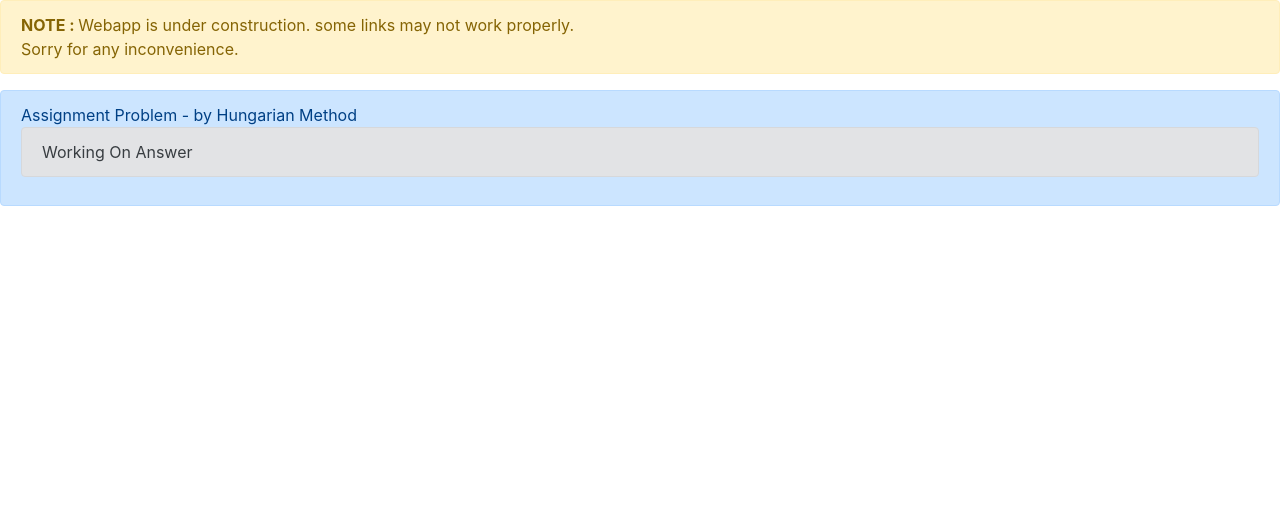
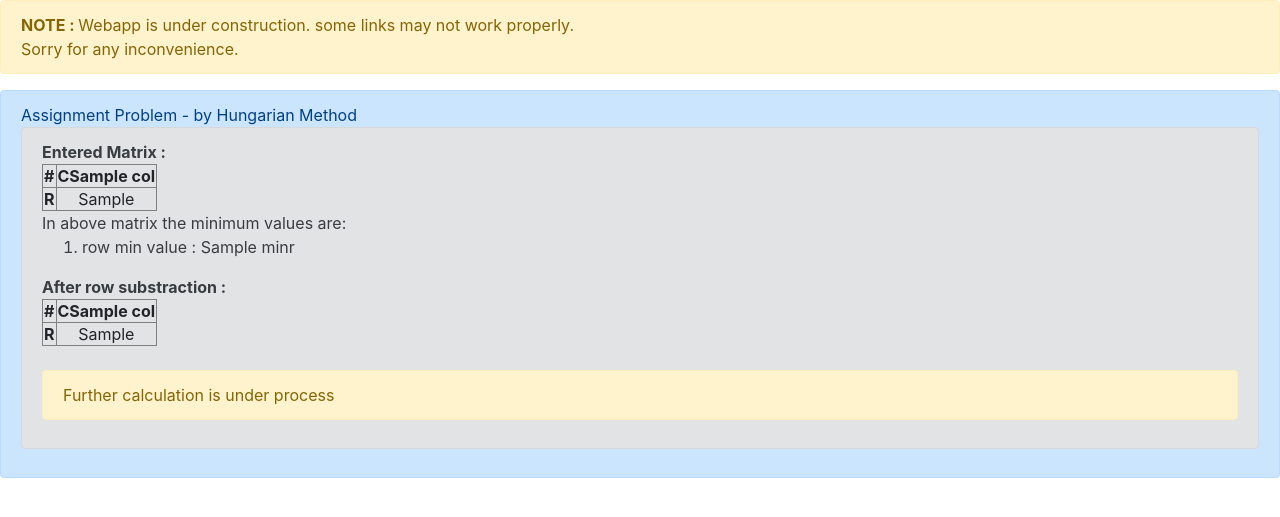
Before and after one commit to ajay1salunkhe/learn, a Django app: template tutorial/templates/opt_tech/ass_problem_ans.html in a window 1280 px wide. Shown: the part 56-573 px from the top of the page. Run offline with Django 3.2, Linux system fonts and the light colour scheme; the template is opened without the code that fills it: most values are stand-ins (such as "Sample title", 1, 10 or a date in 2020); some libraries are stand-ins or nearby versions.

Commit message:
improved ass problem

```diff
--- a/tutorial/templates/opt_tech/ass_problem_ans.html
+++ b/tutorial/templates/opt_tech/ass_problem_ans.html
@@ -4,7 +4,63 @@
 <div class="alert alert-primary" role="alert">
     Assignment Problem - by Hungarian Method
     <div class="alert alert-secondary" role="alert">
-      Working On Answer
+      <b>Entered Matrix : </b><br>
+      <table border="1">
+          <thead>
+              <tr>
+                <th scope="col">#</th>
+                {% for c in cols %}
+                <th scope="col">C{{c}}</th>
+                {% endfor %}
+              </tr>
+          </thead>
+
+          <tbody>
+              {% for r in l1 %}
+                <tr>
+                  <th scope="row">R</th>
+                  {% for x in r %}
+                    <td><center>{{ x }}</center></td>
+                  {% endfor %}
+                </tr>
+              {% endfor %}
+            </tbody>
+      </table>
+
+      In above matrix the minimum values are:<br>
+      <ol type="1">
+        {% for o in minr %}
+          <li> row min value : {{ o }}</li>
+        {% endfor %}
+      </ol>
+
+      <b>After row substraction :</b>
+      <table border="1">
+          <thead>
+              <tr>
+                <th scope="col">#</th>
+                {% for c in cols %}
+                <th scope="col">C{{c}}</th>
+                {% endfor %}
+              </tr>
+          </thead>
+
+          <tbody>
+              {% for r in l2 %}
+                <tr>
+                  <th scope="row">R</th>
+                  {% for x in r %}
+                    <td><center>{{ x }}</center></td>
+                  {% endfor %}
+                </tr>
+              {% endfor %}
+            </tbody>
+      </table>
+      <br>
+      <div class="alert alert-warning" role="alert">
+        Further calculation is under process
+      </div>
+
     </div>
 </div>
 {% endblock %}
--- a/tutorial/templates/opt_tech/ass_problem_next.html
+++ b/tutorial/templates/opt_tech/ass_problem_next.html
@@ -7,7 +7,7 @@
       Enter Matrix :
       <form method="POST" enctype="multipart/form-data">
         {% csrf_token %}
-        <table class="table table-bordered">
+        <table border="1">
             <thead>
               <tr>
                 <th scope="col">#</th>
@@ -21,7 +21,7 @@
                 <tr>
                   <th scope="row">R{{r}}</th>
                   {% for x in cols %}
-                    <td><input type="number" id="{{r}}{{x}}" name="{{r}}{{x}}" style="width: 40px;"></td>
+                    <td><center><input type="number" id="{{r}}{{x}}" name="{{r}}{{x}}" style="width: 40px;" min="0"></center></td>
                   {% endfor %}
                 </tr>
               {% endfor %}
```
Also changed, not shown: opt_tech/views.py (+32 -8 lines).
